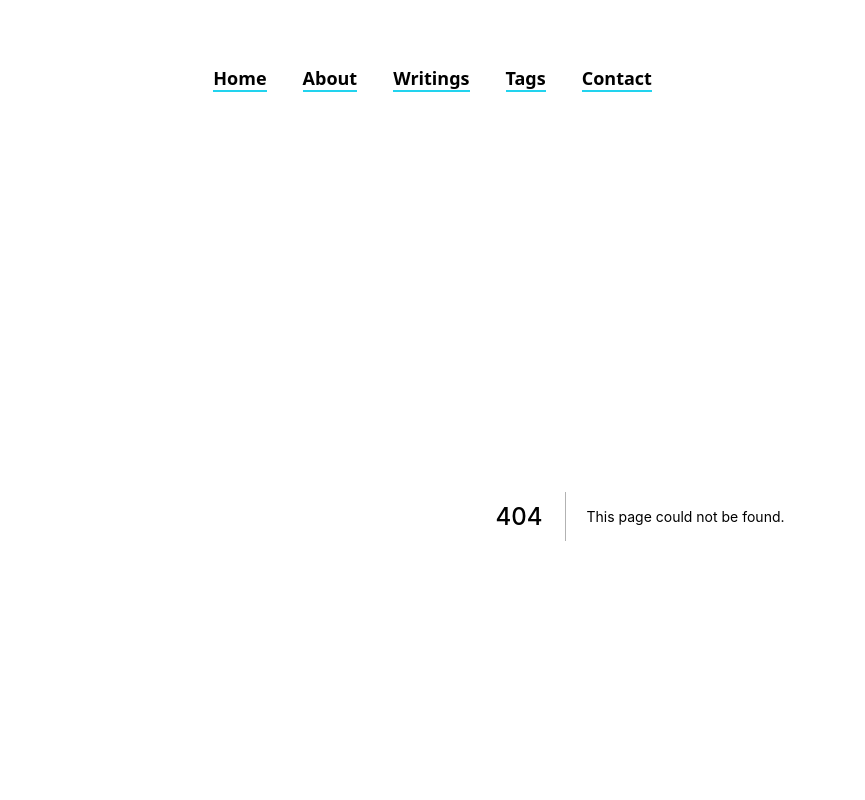
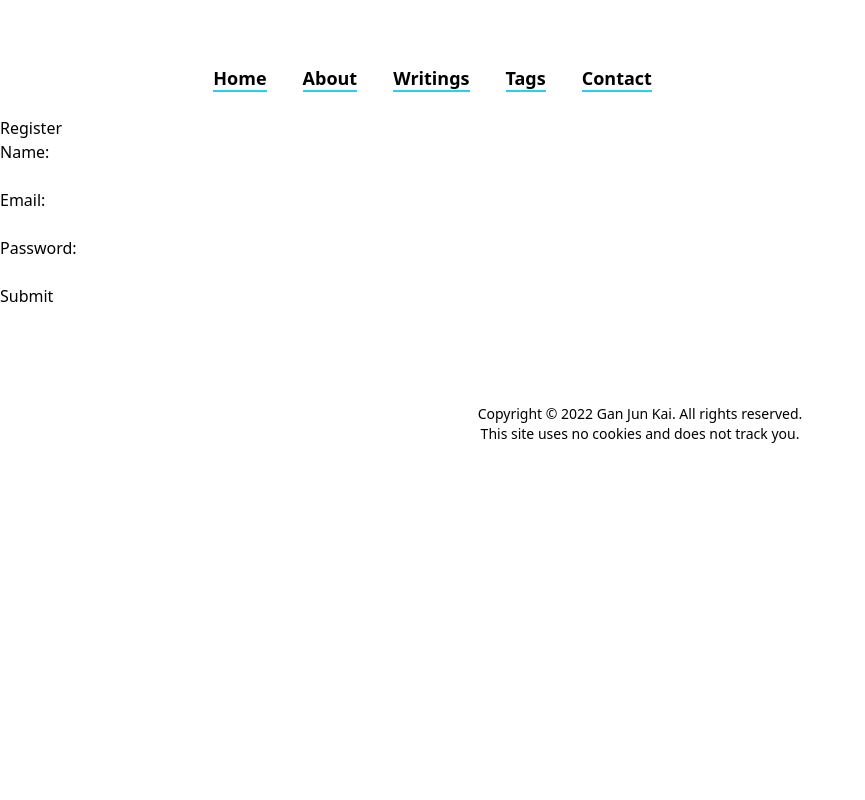
Before and after one commit to jk-gan/website, a Next.js app: page /register in a window 1280 px wide. Before the commit this address had no page. Shown: the top 800 px of the page, without its empty margins (0-865 px from the left). Built offline with nearby package versions, Linux system fonts and the light colour scheme.

Commit message:
Create register page

```diff
--- /dev/null
+++ b/pages/register.js
@@ -0,0 +1,18 @@
+function Register() {
+  return (
+    <div>
+      <h1>Register</h1>
+      <form>
+        <label>Name:</label>
+        <input type="text" id="name" name="name" /><br/><br/>
+        <label>Email:</label>
+        <input type="email" id="email" name="email" /><br/><br/>
+        <label>Password:</label>
+        <input type="password" id="password" name="password" /><br/><br/>
+        <input type="submit" value="Submit" />
+      </form>
+    </div>
+  );
+}
+
+export default Register;
```
